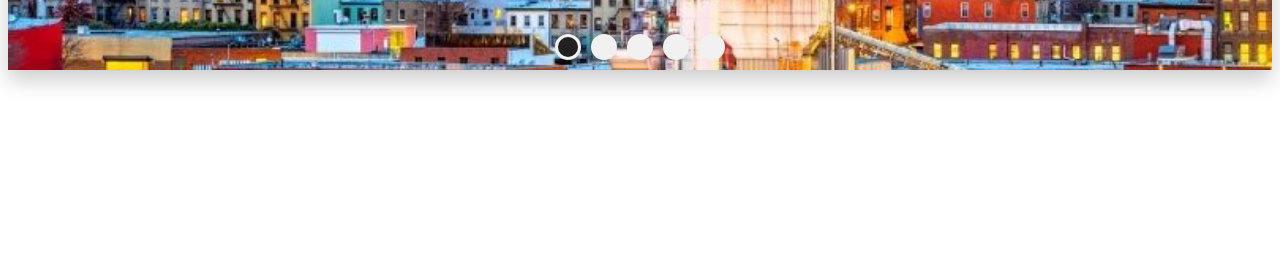
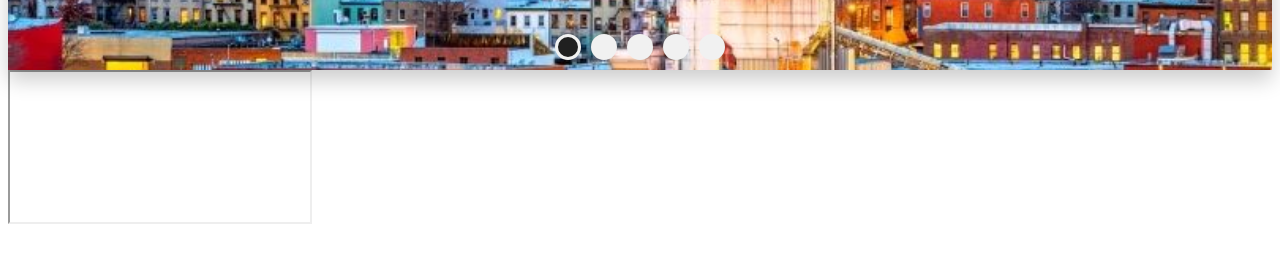
Before and after one commit to YaniWessi/Off-The-Fire, a React (Vite) app: page / in a window 1280 px wide. Shown: the part 528-790 px from the top of the page. Built offline with nearby package versions, Linux system fonts and the light colour scheme.

Commit message:
this just added app video

```diff
--- /dev/null
+++ b/src/components/atoms/app-vidoe/AppVideo.jsx
@@ -0,0 +1,10 @@
+import  React from "react";
+
+const AppVideo = ({ source, title }) => {
+
+  return(
+    <iframe source={source} title={title} />
+  )
+}
+
+export default AppVideo;
--- a/src/pages/Home.jsx
+++ b/src/pages/Home.jsx
@@ -1,11 +1,15 @@
 import React from 'react';
 import Carousel from '../components/templates/carousel/Carousel';
 import carouselImages from '../assets/config/carouselArray.json';
+import AppVideo from '../components/atoms/app-vidoe/AppVideo';
 
 const Home = () => {
+
   return(
     <>
       <Carousel carouselImages={carouselImages}/>
+      <AppVideo source="https://www.youtube.com/embed/xpcVZVtZPKI" title="Resume"/>
+
     </>
   )
 }
```
